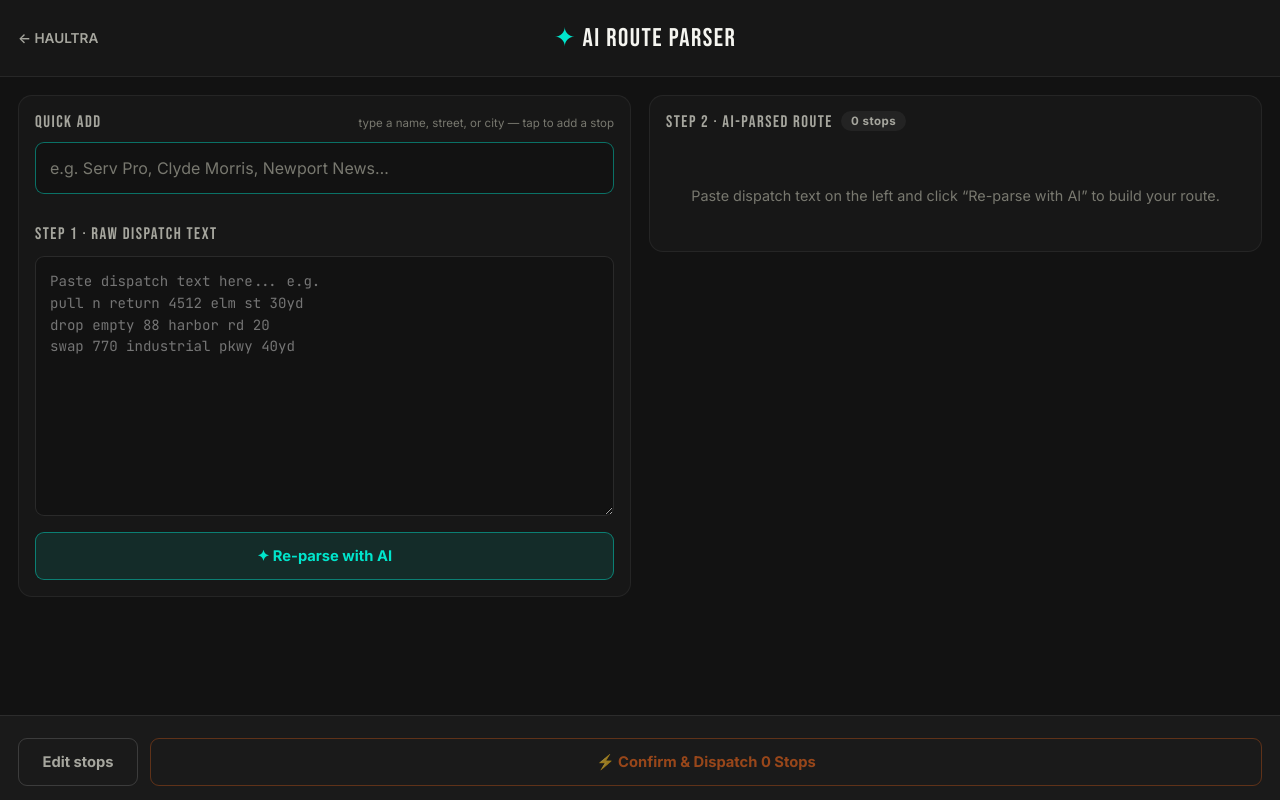
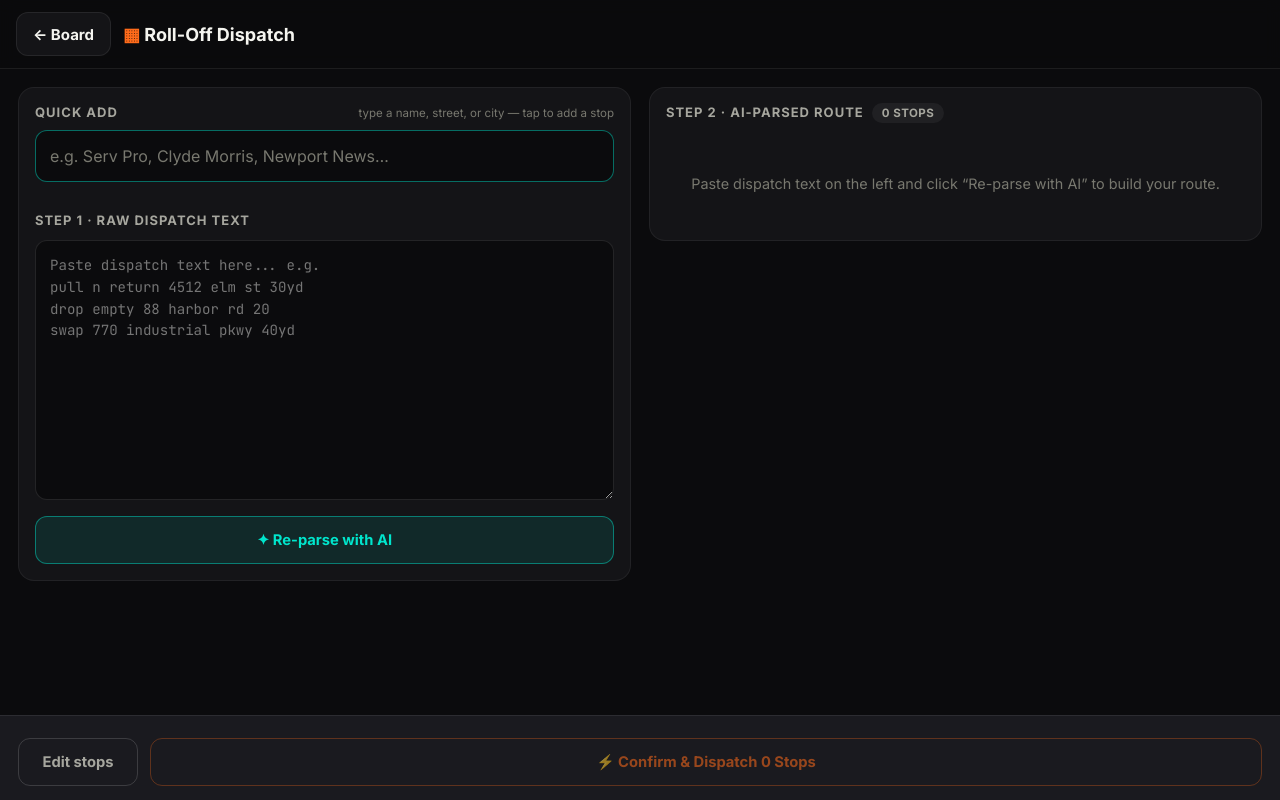
Before and after one commit to HAULTRAAISYSTEMS/HAULTRA-AI, a website: page static/parser.html in a window 1280 px wide. Drawn offline with nearby package versions, Linux system fonts and the light colour scheme.

Commit message:
Roll-Off rename + parser visual alignment (HAULTRA design language)
- Nav: 'Parser' -> 'Roll-Off' (box icon); sits alongside Garbage
- parser.html: same dark palette (#0B0B0D), cards, radius, topbar pattern
  as garbage dispatch v2 — back button, 18px/800 title, section headers
  in 13px uppercase style
- Primary buttons use the orange gradient; teal kept as the AI accent
- Title: 'Roll-Off Dispatch'

```diff
--- a/static/parser.html
+++ b/static/parser.html
@@ -7,7 +7,7 @@
 <meta name="apple-mobile-web-app-capable" content="yes">
 <meta name="apple-mobile-web-app-status-bar-style" content="black-translucent">
 <meta name="csrf-token" content="__CSRF_TOKEN__">
-<title>HAULTRA — AI Route Parser</title>
+<title>HAULTRA — Roll-Off Dispatch</title>
 <link rel="manifest" href="/static/manifest.json">
 <link rel="preconnect" href="https://fonts.googleapis.com">
 <link rel="preconnect" href="https://fonts.gstatic.com" crossorigin>
@@ -16,26 +16,31 @@
   *, *::before, *::after { box-sizing: border-box; margin: 0; padding: 0; }
 
   :root {
-    --bg-0: #121212;
-    --bg-1: #171717;
-    --bg-2: #1A1A1A;
+    --bg-0: #0B0B0D;
+    --bg-1: #141417;
+    --bg-2: #1A1A1F;
     --text: #F5F5F0;
     --text-dim: #A6A69E;
     --text-faint: #78786F;
     --orange: #FF6B1A;
+    --orange2: #FF8A3D;
     --orange-dim: rgba(255, 107, 26, 0.14);
     --orange-border: rgba(255, 107, 26, 0.55);
     --teal: #00E5CC;
     --teal-dim: rgba(0, 229, 204, 0.10);
     --teal-border: rgba(0, 229, 204, 0.45);
-    --red: #FF5252;
-    --red-dim: rgba(255, 82, 82, 0.14);
+    --red: #FF6B6B;
+    --red-dim: rgba(255, 107, 107, 0.14);
     --green: #3DDC84;
+    --blue: #8FB8FF;
+    --purple: #CFA8FF;
+    --amber: #FFB74D;
     --slate: #8CA0B3;
     --slate-dim: rgba(140, 160, 179, 0.16);
     --slate-border: rgba(140, 160, 179, 0.45);
-    --radius: 14px;
-    --radius-sm: 9px;
+    --line: rgba(255,255,255,.08);
+    --radius: 16px;
+    --radius-sm: 12px;
     --font-head: 'Bebas Neue', 'Anton', sans-serif;
     --font-body: 'Inter', system-ui, -apple-system, 'Segoe UI', sans-serif;
     --font-mono: 'JetBrains Mono', 'SFMono-Regular', Consolas, 'Liberation Mono', Menlo, monospace;
@@ -52,7 +57,7 @@
 
   .topbar {
     position: sticky; top: 0; z-index: 90;
-    display: flex; align-items: center; justify-content: space-between;
+    display: flex; align-items: center; gap: 12px;
     /* Own the status-bar strip in CSS. This page declares
        apple-mobile-web-app-status-bar-style=black-translucent, so the WebView
        draws content from y=0 and iOS swallows every touch inside the status
@@ -60,22 +65,25 @@
        tap in portrait — it only worked in landscape, where the strip shrinks
        out of the way. Pairs with viewport-fit=cover above; env() reports 0
        without it. */
-    padding: calc(14px + env(safe-area-inset-top, 0px)) 18px 14px;
-    background: var(--bg-1);
-    border-bottom: 1px solid rgba(255,255,255,0.07);
+    padding: calc(12px + env(safe-area-inset-top, 0px)) 16px 12px;
+    background: rgba(11,11,13,.92);
+    backdrop-filter: blur(8px);
+    border-bottom: 1px solid var(--line);
   }
   .back-link {
-    color: var(--text-dim); text-decoration: none; font-size: 0.85rem; font-weight: 600;
-    min-height: 48px; display: flex; align-items: center;
-  }
-  .back-link:hover { color: var(--text); }
+    display: inline-flex; align-items: center; gap: 6px;
+    min-height: 44px; padding: 0 16px; border-radius: 12px;
+    border: 1px solid var(--line); background: var(--bg-1);
+    color: var(--text); font-size: 15px; font-weight: 700; text-decoration: none;
+  }
+  .back-link:active { background: #222; }
   .page-title {
-    font-family: var(--font-head);
-    font-size: 1.6rem;
-    letter-spacing: 1.5px;
+    font-size: 18px;
+    font-weight: 800;
     color: var(--text);
-  }
-  .page-title .accent { color: var(--teal); }
+    flex: 1;
+  }
+  .page-title .accent { color: var(--orange); }
 
   .error-banner {
     display: flex; align-items: center; justify-content: space-between; gap: 12px;
@@ -127,9 +135,10 @@
   }
 
   .col-header {
-    font-family: var(--font-head);
-    font-size: 1.05rem;
-    letter-spacing: 1.5px;
+    font-size: 13px;
+    font-weight: 800;
+    letter-spacing: 1px;
+    text-transform: uppercase;
     color: var(--text-dim);
     margin-bottom: 12px;
   }
@@ -350,11 +359,13 @@
     color: var(--orange);
   }
   .btn-orange-solid {
-    background: var(--orange);
-    border-color: var(--orange);
-    color: #1A1000;
-  }
-  .btn-orange-solid:hover:not(:disabled) { background: #ff7a2e; }
+    background: linear-gradient(135deg, var(--orange), var(--orange2));
+    border-color: transparent;
+    color: #1a0d02;
+    box-shadow: 0 4px 20px rgba(255,107,26,.35);
+  }
+  .btn-orange-solid:hover:not(:disabled) { filter: brightness(1.08); }
+  .btn-orange-solid:active:not(:disabled) { transform: scale(.99); }
 
   .flag-pill {
     background: var(--orange-dim);
@@ -630,9 +641,8 @@
 <body>
 
 <div class="topbar">
-  <a class="back-link" href="/">&larr; HAULTRA</a>
-  <div class="page-title"><span class="accent">✦</span> AI ROUTE PARSER</div>
-  <div style="width:70px;"></div>
+  <a class="back-link" href="/routes">&larr; Board</a>
+  <div class="page-title"><span class="accent">▦</span> Roll-Off Dispatch</div>
 </div>
 
 <div id="error-banner" class="error-banner" role="alert" hidden>
```
Also changed, not shown: 1 other file.
